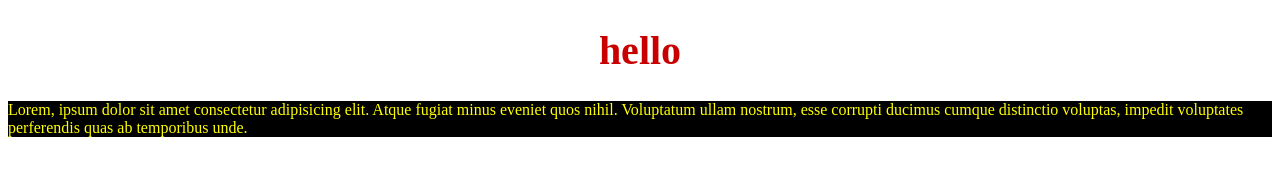
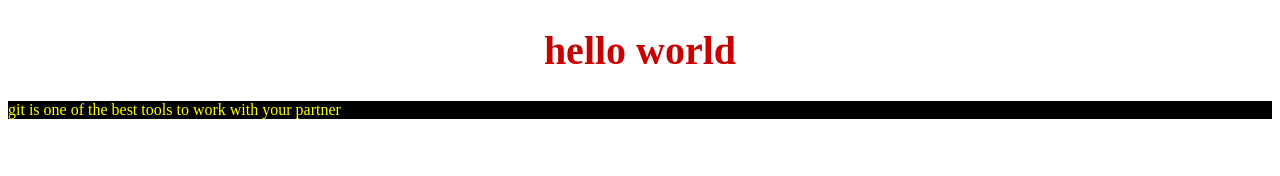
Before and after one commit to brahim424/project, a plain HTML site: page index.html in a window 1280 px wide. Drawn offline with Linux system fonts and the light colour scheme.

Commit message:
new commit

```diff
--- a/index.html
+++ b/index.html
@@ -17,11 +17,9 @@
 </head>
 
 <body>
-    <h1>hello</h1>
-    <p>Lorem, ipsum dolor sit amet consectetur adipisicing elit. Atque
-        fugiat minus eveniet quos nihil. Voluptatum ullam
-        nostrum, esse corrupti ducimus cumque distinctio voluptas, impedit voluptates perferendis quas ab temporibus
-        unde.</p>
+    <h1>hello world</h1>
+    <p>git is one of the best tools to work with your partner</p>
+
 </body>
 
 </html>
```
